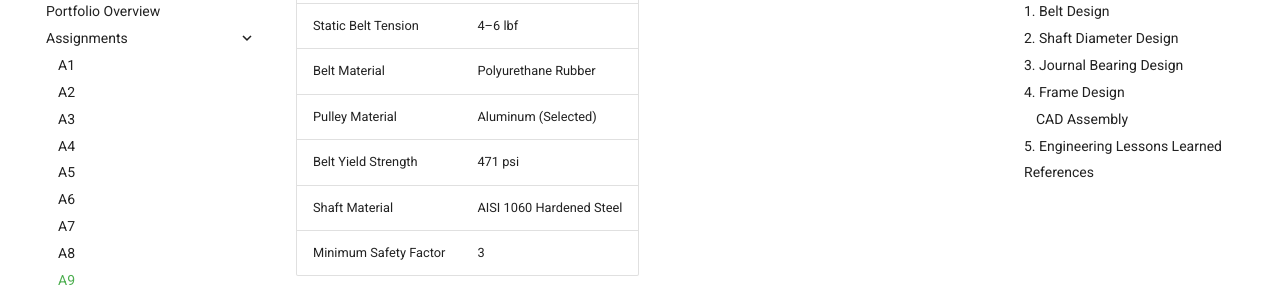
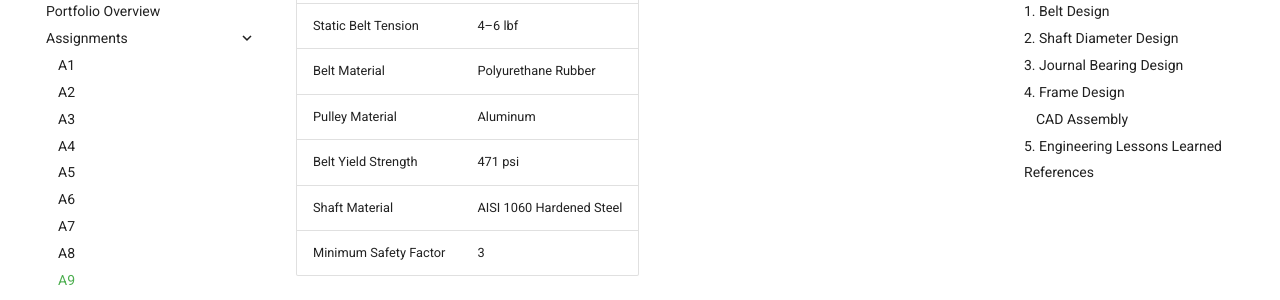
Before and after one commit to gparx/design-portfolio, an MkDocs documentation site: the page built from docs/assignments/A09/index.md, in a window 1280 px wide and 900 px high, scrolled down 388 px. Shown: the part 151-451 px from the top of the window. Built offline with MkDocs 1.6.1 and Material for MkDocs 9.7.7, drawn with Linux system fonts in a browser that asks for light colours.

Commit message:
Update pulley material description in index.md

```diff
--- a/docs/assignments/A09/index.md
+++ b/docs/assignments/A09/index.md
@@ -13,7 +13,7 @@ Design a belt-driven pulley system to transmit power between two parallel shafts
 | Operating Speed | 1000–2000 rpm |
 | Static Belt Tension | 4–6 lbf |
 | Belt Material | Polyurethane Rubber |
-| Pulley Material | Aluminum (Selected) |
+| Pulley Material | Aluminum |
 | Belt Yield Strength | 471 psi |
 | Shaft Material | AISI 1060 Hardened Steel |
 | Minimum Safety Factor | 3 |
```
